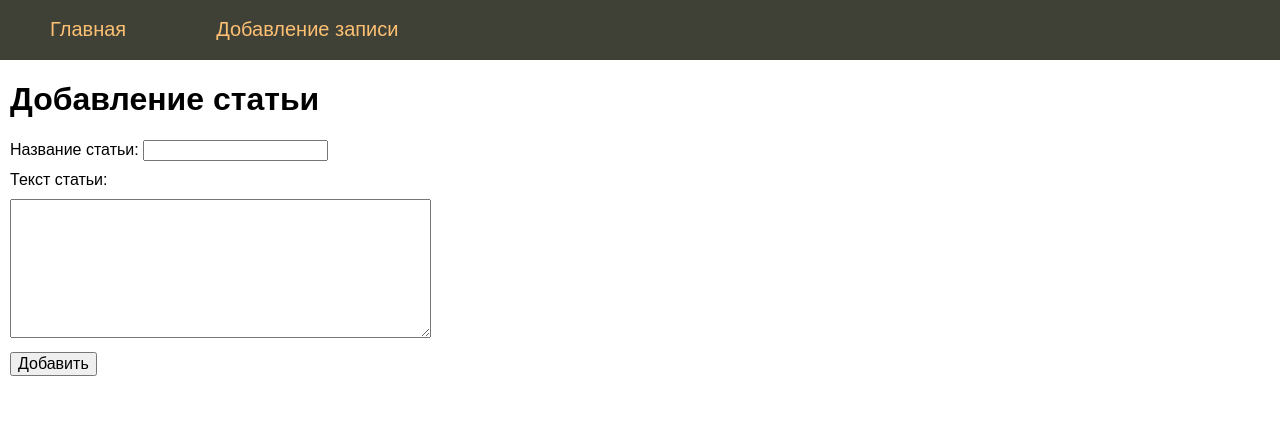
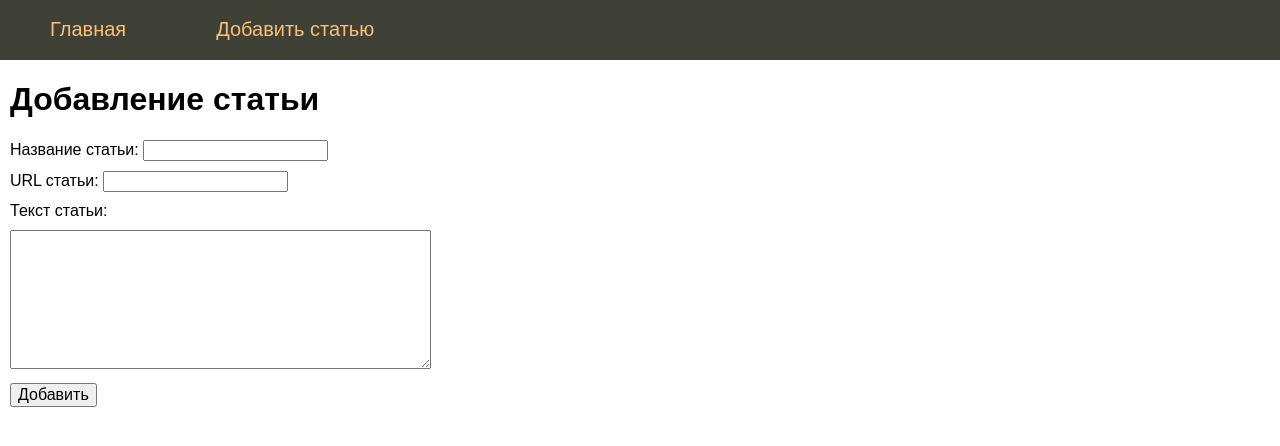
Before and after one commit to sweetysweat/learning_flask, a Flask app: page /add_post in a window 1280 px wide. Shown: the top 446 px of the page. Run offline with Flask 2, Linux system fonts and the light colour scheme; data comes from the database, SQL or seed files in the repository; both versions use the stored data as it was after the commit.

Commit message:
переписанная структура

```diff
--- a/DataBase.py
+++ b/DataBase.py
@@ -19,19 +19,25 @@ class DataBase:
             print("Ошибка чтения из БД")
         return []
 
-    def add_post(self, title, text):
+    def add_post(self, title, text, url):
         try:
+            self.__cursor.execute(f"SELECT COUNT() as 'count' FROM posts WHERE url LIKE '{url}'")
+            res = self.__cursor.fetchone()
+            if res["count"] != 0:
+                print("Статья с таким url уже существует")
+                return False
+
             tm = math.floor(time.time())
-            self.__cursor.execute("INSERT INTO posts VALUES (NULL, ?, ?, ?)", (title, text, tm))
+            self.__cursor.execute("INSERT INTO posts VALUES (NULL, ?, ?, ?, ?)", (title, text, url, tm))
             self.__db.commit()
         except sqlite3.Error as e:
             print("Ошибка добавления статьи в БД", str(e))
             return False
         return True
 
-    def get_post(self, post_id):
+    def get_post(self, alias):
         try:
-            self.__cursor.execute(f"SELECT title, text FROM posts WHERE id = {post_id} LIMIT 1")
+            self.__cursor.execute(f"SELECT title, text FROM posts WHERE url LIKE ? LIMIT 1", (alias,))
             res = self.__cursor.fetchone()
             if res:
                 return res
@@ -39,9 +45,9 @@ class DataBase:
             print("Ошибка получения статьи из БД", str(e))
         return False, False
 
-    def get_post_anonce(self):
+    def get_post_annonce(self):
         try:
-            self.__cursor.execute(f"SELECT id, title, text FROM posts ORDER BY time DESC")
+            self.__cursor.execute(f"SELECT id, title, text, url FROM posts ORDER BY time DESC")
             res = self.__cursor.fetchall()
             if res:
                 return res
--- a/main.py
+++ b/main.py
@@ -48,7 +48,7 @@ def close_db(error):
 def index():
     db = get_db()
     dbase = DataBase(db)
-    return render_template("index.html", menu=dbase.get_menu(), posts=dbase.get_post_anonce(), title="Про Flask")
+    return render_template("index.html", menu=dbase.get_menu(), posts=dbase.get_post_annonce(), title="Про Flask")
 
 
 @app.route("/add_post", methods=["POST", "GET"])
@@ -57,7 +57,7 @@ def add_post():
     dbase = DataBase(db)
     if request.method == "POST":
         if len(request.form["name"]) > 4 and len(request.form["post"]) > 10:
-            res = dbase.add_post(request.form["name"], request.form["post"])
+            res = dbase.add_post(request.form["name"], request.form["post"], request.form["url"])
             if not res:
                 flash("Ошибка добавления статьи", category="error")
             else:
@@ -67,11 +67,11 @@ def add_post():
     return render_template("add_post.html", menu=dbase.get_menu(), title="Добавление статьи")
 
 
-@app.route("/post/<int:id_post>")
-def show_post(id_post):
+@app.route("/post/<alias>")
+def show_post(alias):
     db = get_db()
     dbase = DataBase(db)
-    title, post = dbase.get_post(id_post)
+    title, post = dbase.get_post(alias)
     if not title:
         abort(404)
     return render_template("post.html", menu=dbase.get_menu(), title=title, post=post)
--- a/sq_db.sql
+++ b/sq_db.sql
@@ -8,5 +8,6 @@ CREATE TABLE IF NOT EXISTS posts (
     id integer PRIMARY KEY AUTOINCREMENT,
     title text NOT NULL,
     text text NOT NULL,
+    url text NOT NULL,
     time integer NOT NULL
 );
--- a/templates/add_post.html
+++ b/templates/add_post.html
@@ -13,6 +13,10 @@
             <input type="text", name="name", value="" required>
         </p>
         <p>
+            <label>URL статьи: </label>
+            <input type="text", name="url", value="" required>
+        </p>
+        <p>
             <label>Текст статьи: </label>
         </p>
         <p>
--- a/templates/base.html
+++ b/templates/base.html
@@ -11,13 +11,19 @@
         {% endblock %}
         </head>
     <body>
-        {% block content -%}
-            {%- block mainmenu -%}
+        {% block content %}
+            {%- block mainmenu %}
                 <ul class="mainmenu">
-                    <li><a href="{{url_for('index')}}">Главная</a></li>
-                    <li><a href="{{url_for('add_post')}}">Добавление записи</a></li>
+                    {% for m in menu %}
+                    <!--костыль-->
+                        {% if m.url == "/" %}
+                        <li><a href="{{m.url}}">{{m.title}}</a></li>
+                        {% else %}
+                        <li><a href="/{{m.url}}">{{m.title}}</a></li>
+                        {% endif %}
+                    {% endfor %}
                 </ul>
-            {% endblock mainmenu -%}
+            {% endblock mainmenu %}
             <div class="clear"></div>
             <div class="content">
                 {% if title -%}
--- a/templates/index.html
+++ b/templates/index.html
@@ -8,9 +8,9 @@
         {% for post in posts %}
         <li>
             <p class="title">
-                <a href="{{ url_for('show_post', id_post=post.id) }}">{{ post.title }}</a>
+                <a href="{{ url_for('show_post', alias=post.url) }}">{{ post.title }}</a>
             </p>
-            <p class="annonce">{{ post.text[:50] }}</p>
+            <p class="annonce">{{ post.text[:50] | striptags}}</p>
         </li>
         {% endfor %}
     </ul>
--- a/templates/post.html
+++ b/templates/post.html
@@ -2,5 +2,5 @@
 
 {% block content %}
     {{ super() }}
-    {{ post }}
+    {{ post | safe}}
 {% endblock %}
```
Also changed, not shown: flsite.db, static/img/amogus-test/1.jpg (added).
